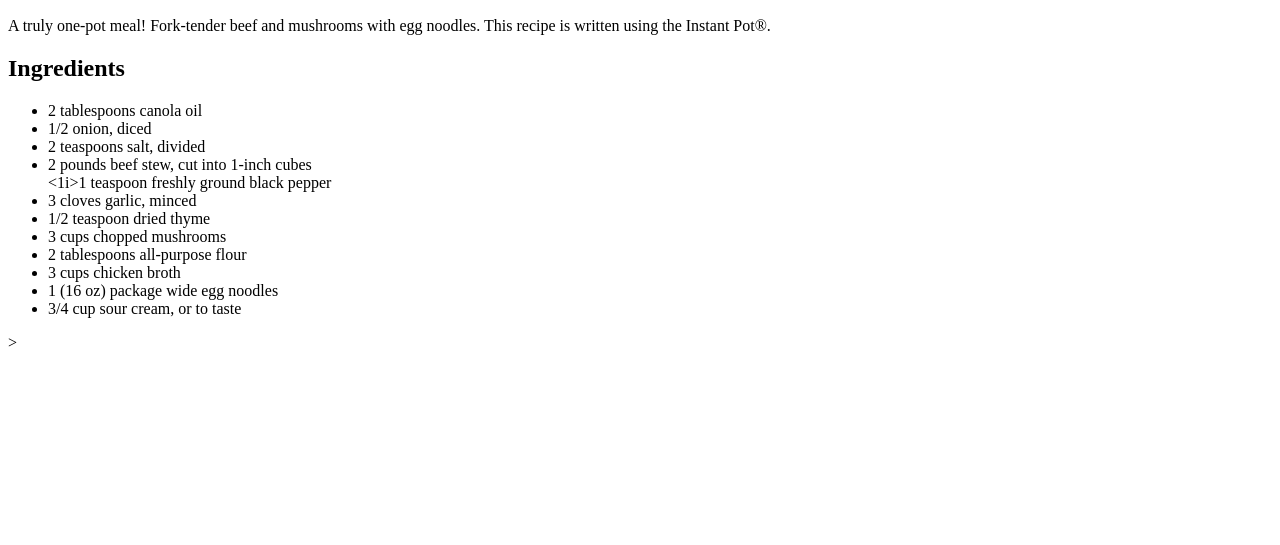
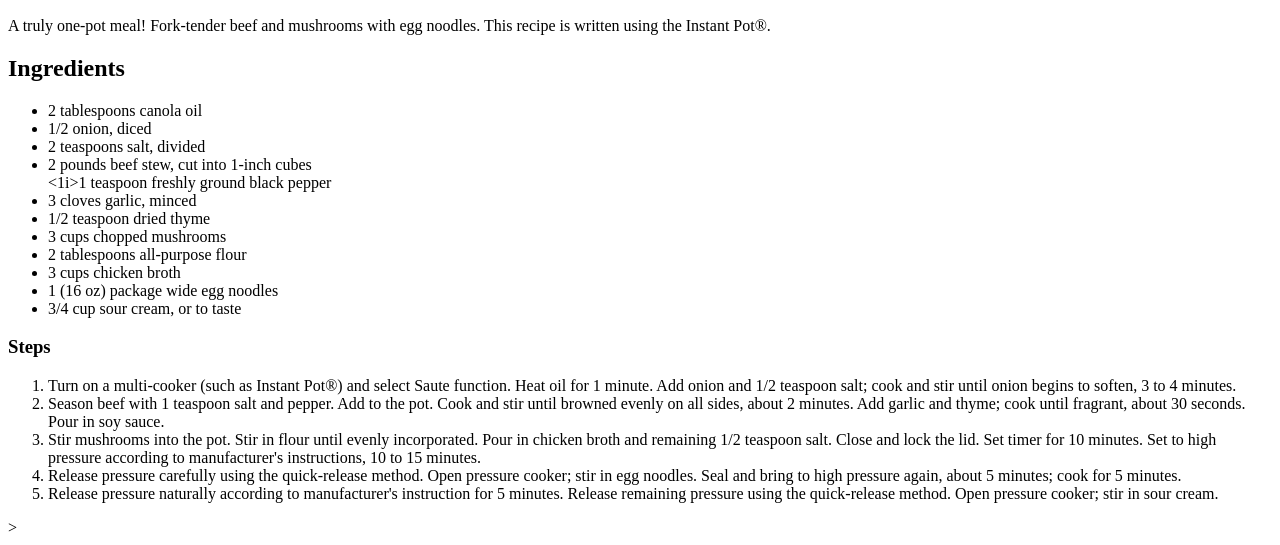
Before and after one commit to Kkawakami08/odin-recipes-v2, a plain HTML site: page recipes-v2/beef-stroganoff.html in a window 1280 px wide. Shown: the part 434-979 px from the top of the page. Before the commit the page ends 800 px from the top, so only its background shows below. Drawn offline with Linux system fonts and the light colour scheme.

Commit message:
Add steps to beef-stroganoff.html

```diff
--- a/recipes-v2/beef-stroganoff.html
+++ b/recipes-v2/beef-stroganoff.html
@@ -30,6 +30,15 @@
                 <li>3/4 cup sour cream, or to taste</li>
             </ul>
 
+        <h3>Steps</h3>
+            <ol>
+                <li>Turn on a multi-cooker (such as Instant Pot®) and select Saute function. Heat oil for 1 minute. Add onion and 1/2 teaspoon salt; cook and stir until onion begins to soften, 3 to 4 minutes.</li>
+                <li>Season beef with 1 teaspoon salt and pepper. Add to the pot. Cook and stir until browned evenly on all sides, about 2 minutes. Add garlic and thyme; cook until fragrant, about 30 seconds. Pour in soy sauce.</li>
+                <li>Stir mushrooms into the pot. Stir in flour until evenly incorporated. Pour in chicken broth and remaining 1/2 teaspoon salt. Close and lock the lid. Set timer for 10 minutes. Set to high pressure according to manufacturer's instructions, 10 to 15 minutes.</li>
+                <li>Release pressure carefully using the quick-release method. Open pressure cooker; stir in egg noodles. Seal and bring to high pressure again, about 5 minutes; cook for 5 minutes.</li>
+                <li>Release pressure naturally according to manufacturer's instruction for 5 minutes. Release remaining pressure using the quick-release method. Open pressure cooker; stir in sour cream.</li>
+
+            </ol>
 
     </body>
 </html>>
```
